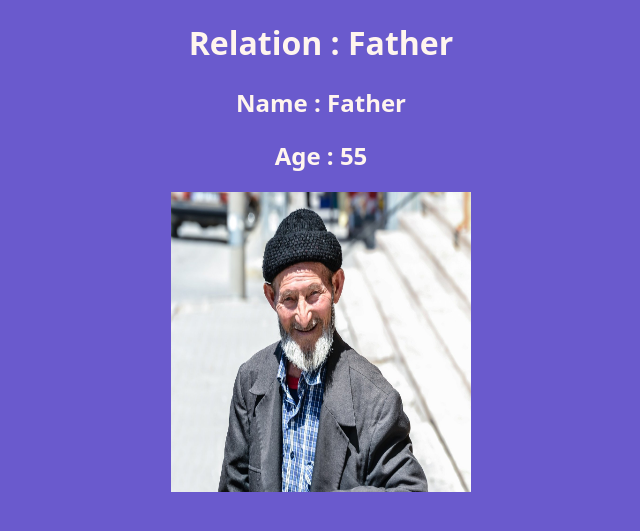
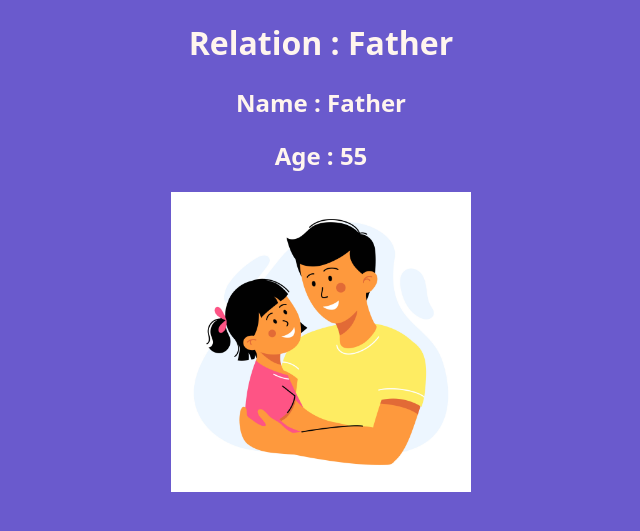
Before and after one commit to Shimona012/Project116, a Flask app: page /father in a window 1280 px wide. Shown: the top 531 px of the page, without its empty margins (319-959 px from the left). Run offline with Flask 3, Linux system fonts and the light colour scheme.

Commit message:
Update father.html

```diff
--- a/templates/father.html
+++ b/templates/father.html
@@ -20,7 +20,7 @@
             static folder. If you dont like those images you can use your own as well-->
         <centre>
 
-        <img src="{{url_for('static',filename='father.jpg')}}" alt = "Reference your father's image present in the static folder" width = "300" height="300" />
+        <img src="{{url_for('static',filename='father1.jpg')}}" alt = "Reference your father's image present in the static folder" width = "300" height="300" />
         </centre>
     </body>
 </html>
```
